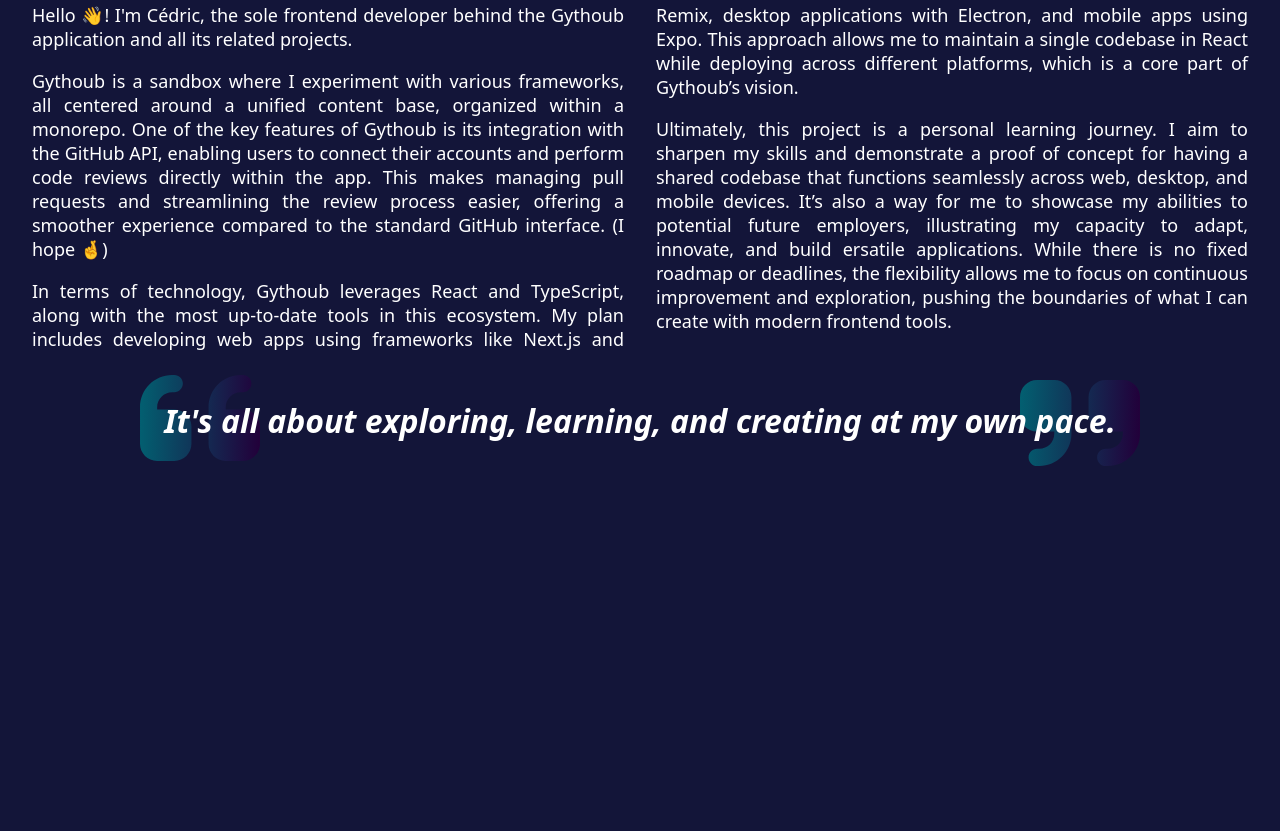
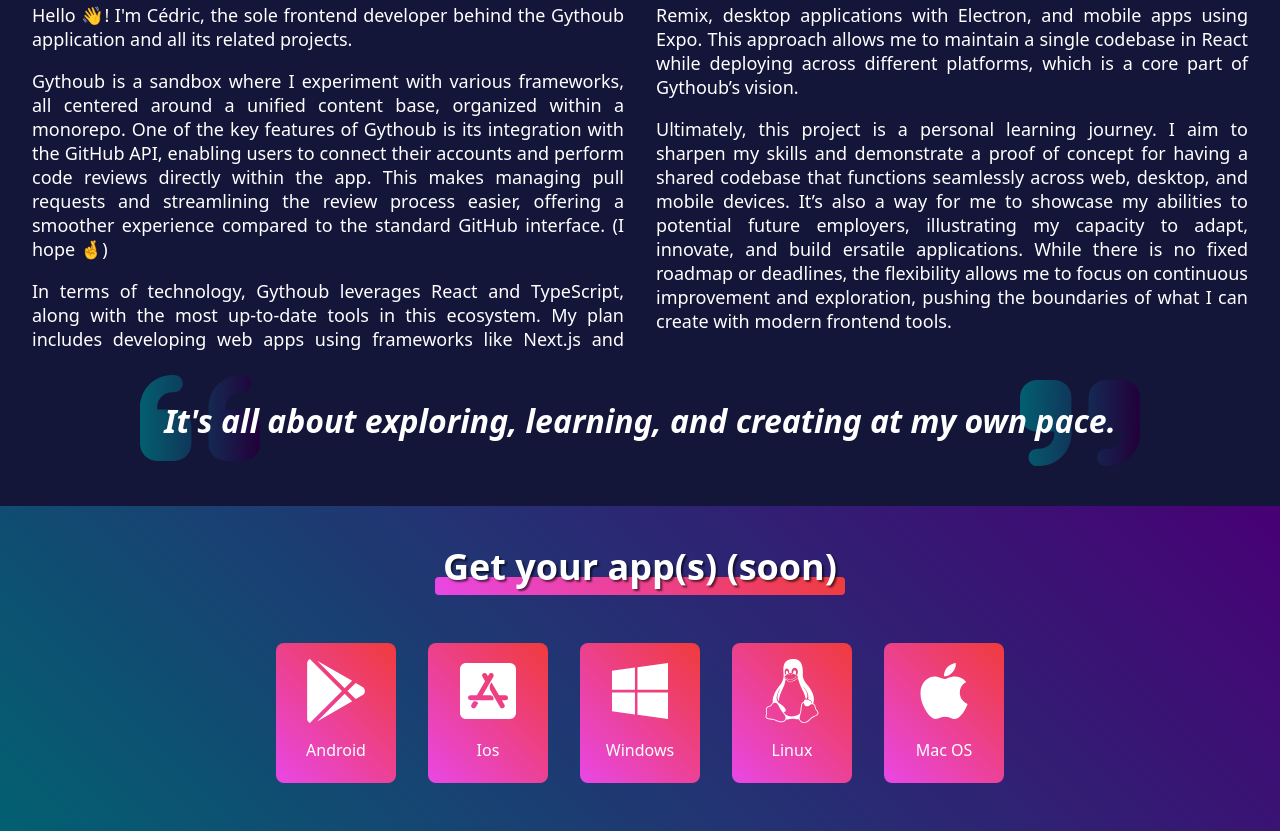
Before and after one commit to csaunier/gythoub, an Astro site in the folder workspaces/landingPage/: page / in a window 1280 px wide. Shown: the part 603-1434 px from the top of the page. Before the commit the page ends 1109 px from the top, so only its background shows below. Built offline with nearby package versions, Linux system fonts and the light colour scheme; Astro itself is replaced by a stand-in of ours.

Commit message:
feat(LandingPage): add download section

```diff
--- a/workspaces/landingPage/src/components/About/About.astro
+++ b/workspaces/landingPage/src/components/About/About.astro
@@ -5,7 +5,7 @@
 import styles from "./About.module.css"
 ---
 
-<main class={styles.main}>
+<div class={styles.main}>
   <Title>What is gythoub about ?</Title>
   <div class={styles.content}>
     <p>
@@ -38,4 +38,4 @@
     </p>
   </div>
   <Quote />
-</main>
+</div>
--- a/workspaces/landingPage/src/components/About/About.module.css
+++ b/workspaces/landingPage/src/components/About/About.module.css
@@ -1,5 +1,5 @@
 .main {
-  padding: 16px 32px;
+  padding: 16px;
   color: white;
   font-size: 18px;
 }
@@ -13,6 +13,10 @@
 }
 
 @media (width > 800px) {
+  .main {
+    padding: 16px 32px;
+  }
+
   .content {
     columns: 2;
     column-gap: 32px;
--- /dev/null
+++ b/workspaces/landingPage/src/components/AppLink/AppLink.astro
@@ -0,0 +1,29 @@
+---
+import type { PropsWithChildren } from "react"
+import { Image } from 'astro:assets';
+
+import styles from "./AppLink.module.css"
+
+type Props = PropsWithChildren<{
+  imgSrc: string,
+  href: string
+}>
+
+const { imgSrc, href } = Astro.props;
+---
+
+<a
+  href={href}
+  class={styles.linkWrapper}
+  target="_blank"
+  rel="noopener noreferrer"
+>
+  <span class:list={[styles.link, styles.linkFront]}>
+    <Image src={imgSrc} alt="" class={styles.img} />
+    <slot />
+  </span>
+  <span class:list={[styles.link, styles.linkBack]}>
+    <Image src={imgSrc} alt="" class={styles.img} />
+    <slot />
+  </span>
+</a>
--- /dev/null
+++ b/workspaces/landingPage/src/components/AppLink/AppLink.module.css
@@ -0,0 +1,44 @@
+.linkWrapper {
+  text-decoration: none;
+  width: 120px;
+  height: 140px;
+  position: relative;
+}
+
+.link {
+  padding: 16px 24px;
+  display: flex;
+  flex-direction: column;
+  color: white;
+  border-radius: 8px;
+  align-items: center;
+  position: absolute;
+  top: 0;
+  left: 0;
+  bottom: 0;
+  right: 0;
+  backface-visibility: hidden;
+  transition: transform 0.2s ease-in-out 0s;
+}
+
+.linkFront {
+  background: linear-gradient(45deg, rgba(232, 71, 230, 1) 0%, rgba(240, 59, 59, 1) 100%);
+  transform: perspective(600px) rotateY(0deg);
+}
+
+.linkBack {
+  background: linear-gradient(45deg, rgba(2, 96, 113, 1) 0%, rgba(72, 0, 117, 1) 100%);
+  transform: perspective(600px) rotateY(180deg);
+}
+
+.img {
+  margin-bottom: 16px;
+}
+
+.linkWrapper:hover > .linkFront {
+  transform: perspective(600px) rotateY(-180deg);
+}
+
+.linkWrapper:hover > .linkBack {
+  transform: perspective(600px) rotateY(0deg);
+}
--- /dev/null
+++ b/workspaces/landingPage/src/components/DownloadApps/DownloadApps.astro
@@ -0,0 +1,23 @@
+---
+import Title from "../Title/Title.astro"
+import AppLink from "../AppLink/AppLink.astro"
+import android from "../../assets/google-play.svg"
+import ios from "../../assets/store-ios.svg"
+import windows from "../../assets/windows.svg"
+import linux from "../../assets/linux.svg"
+import mac from "../../assets/apple.svg"
+
+import styles from "./DownloadApps.module.css"
+---
+<div class={styles.main}>
+  <Title isAlternative>Get your app(s) (soon)</Title>
+  <div class={styles.appsWrapper}>
+    <div class={styles.apps}>
+      <AppLink href="#" imgSrc={android}>Android</AppLink>
+      <AppLink href="#" imgSrc={ios}>Ios</AppLink>
+      <AppLink href="#" imgSrc={windows}>Windows</AppLink>
+      <AppLink href="#" imgSrc={linux}>Linux</AppLink>
+      <AppLink href="#" imgSrc={mac}>Mac OS</AppLink>
+    </div>
+  </div>
+</div>
--- /dev/null
+++ b/workspaces/landingPage/src/components/DownloadApps/DownloadApps.module.css
@@ -0,0 +1,26 @@
+.main {
+  background: linear-gradient(45deg, rgba(2, 96, 113, 1) 0%, rgba(72, 0, 117, 1) 100%);
+  padding: 16px;
+}
+
+.appsWrapper {
+  display: flex;
+  justify-content: center;
+  margin-bottom: 32px;
+}
+
+.apps {
+  display: grid;
+  grid-template-columns: repeat(3, 1fr);
+  gap: 32px;
+}
+
+@media (width > 800px) {
+  .main {
+    padding: 16px 32px;
+  }
+
+  .apps {
+    grid-template-columns: repeat(5, 1fr);
+  }
+}
--- a/workspaces/landingPage/src/components/Title/Title.astro
+++ b/workspaces/landingPage/src/components/Title/Title.astro
@@ -3,13 +3,15 @@
 
 import styles from "./Title.module.css"
 
-type Props = PropsWithChildren
+type Props = PropsWithChildren<{
+  isAlternative?: boolean
+}>
 
-const { children } = Astro.props;
+const { isAlternative } = Astro.props;
 ---
 
-<h2 class={styles.title}>{children}
-  <span class={styles.text}>
+<h2 class={styles.title}>
+  <span class:list={[styles.text, isAlternative && styles["text--alternative"]]}>
     <slot />
   </span>
 </h2>
--- a/workspaces/landingPage/src/components/Title/Title.module.css
+++ b/workspaces/landingPage/src/components/Title/Title.module.css
@@ -25,6 +25,10 @@
   z-index: -1;
 }
 
+.text--alternative:before {
+  background: linear-gradient(45deg, rgba(232, 71, 230, 1) 0%, rgba(240, 59, 59, 1) 100%);
+}
+
 @media (width > 800px) {
   .text {
     font-size: 36px;
--- a/workspaces/landingPage/src/components/WebAppLink/WebAppLink.astro
+++ b/workspaces/landingPage/src/components/WebAppLink/WebAppLink.astro
@@ -16,6 +16,8 @@
   style={{
     "--externalLinksSrc": `url(${externalLinks.src})`
   }}
+  target="_blank"
+  rel="noopener noreferrer"
 >
   <slot />
 </a>
--- a/workspaces/landingPage/src/pages/index.astro
+++ b/workspaces/landingPage/src/pages/index.astro
@@ -3,12 +3,14 @@
 import Header from '../components/Header/Header.astro';
 import Hero from "../components/Hero/Hero.astro"
 import About from "../components/About/About.astro"
+import DownloadApps from "../components/DownloadApps/DownloadApps.astro"
 ---
 
 <Layout title="Welcome to Gytoub.">
 	<Header />
 	<Hero />
 	<About />
+	<DownloadApps />
 </Layout>
 
 <style>
```
Also changed, not shown: workspaces/landingPage/src/assets/apple.svg (added), workspaces/landingPage/src/assets/google-play.svg (added), workspaces/landingPage/src/assets/linux.svg (added), workspaces/landingPage/src/assets/store-ios.svg (added), workspaces/landingPage/src/assets/windows.svg (added).
